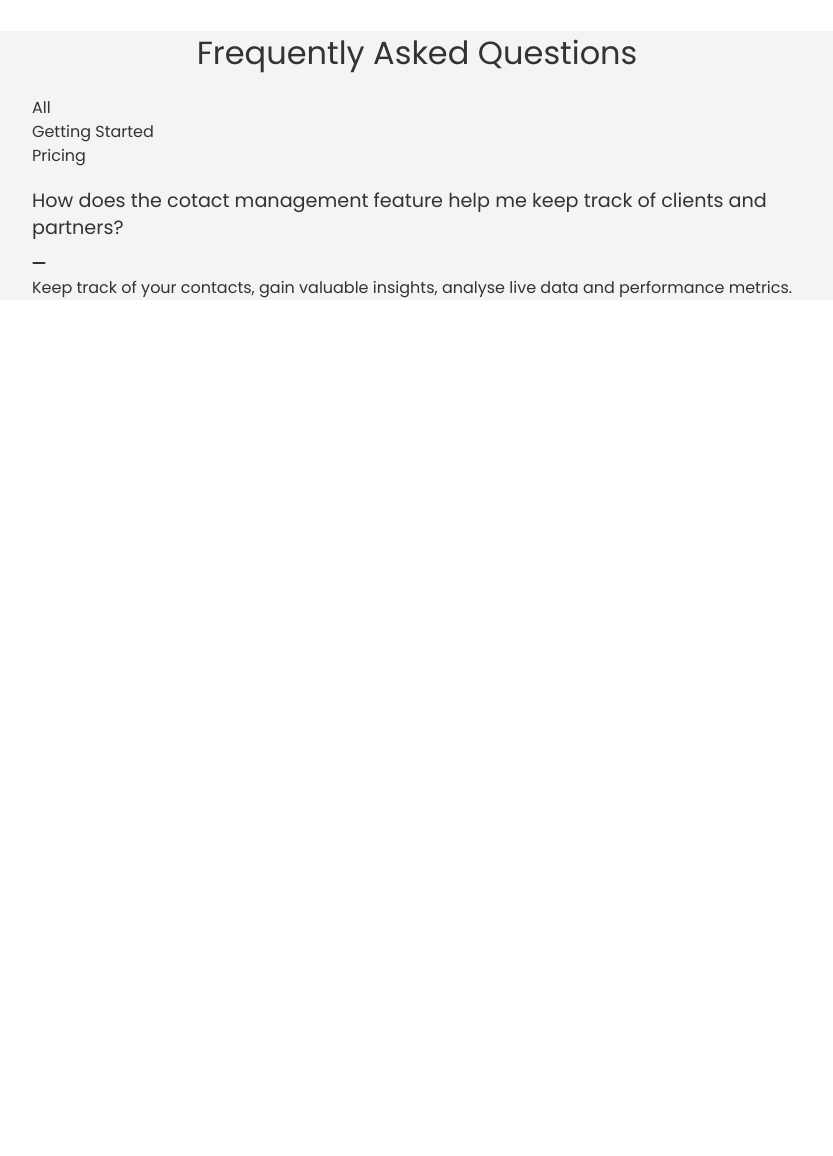
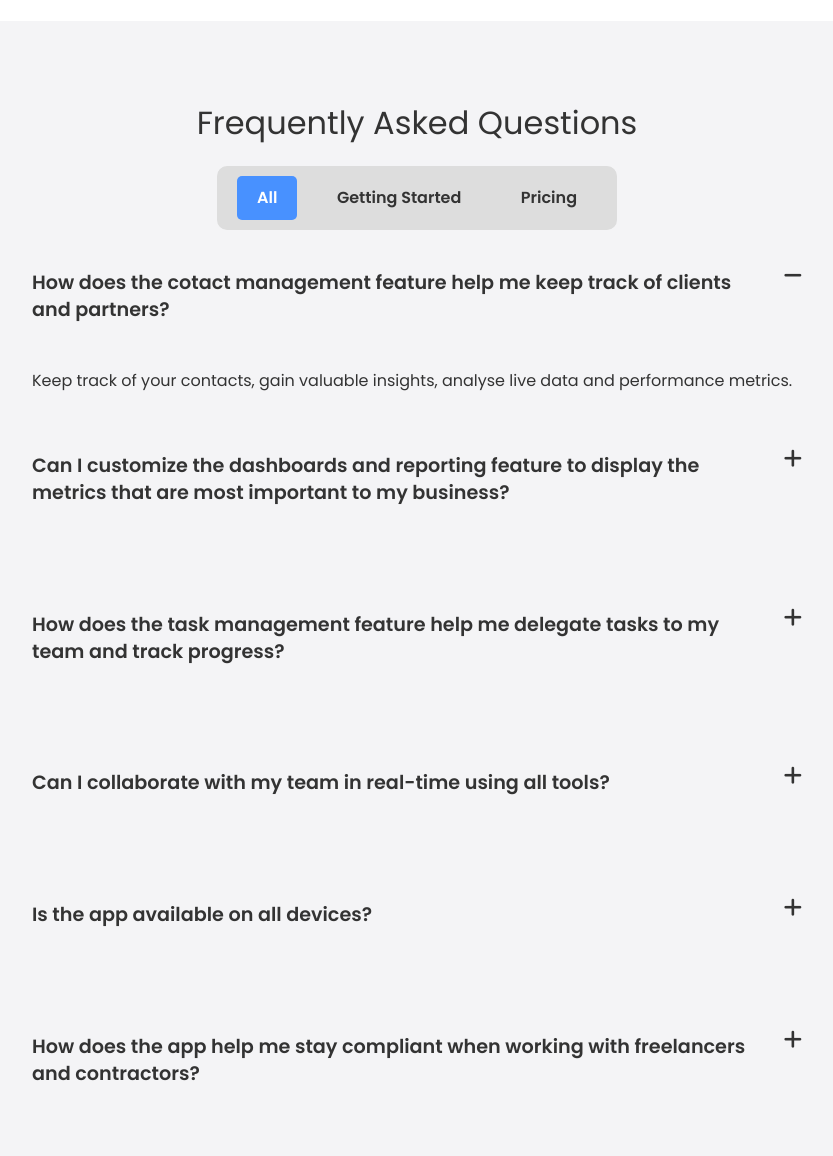
Before and after one commit to brje/CT70A9110-SDS-Front-end, a plain HTML site: page index.html in a window 1280 px wide. Shown: the part 2786-3942 px from the top of the page, without its empty margins (223-1056 px from the left). Before the commit the page ends 3086 px from the top, so only its background shows below. Drawn offline with Linux system fonts and the light colour scheme; files whose address does not match are found by name.

Commit message:
css: faq styling

```diff
--- a/css/style.css
+++ b/css/style.css
@@ -158,6 +158,67 @@ hero .hero-text {
     margin: 30px 0;
 }
 
+/* FAQ */
+
+.faq {
+    padding: 40px 0;
+}
+
+.faq .faq-group {
+    border-bottom: 1px bottom #ccc;
+    padding-bottom: 20px;
+}
+
+.faq .faq-group .faq-group-header {
+    padding: 20px 0;
+    margin-bottom: 15px;
+    position: relative;
+}
+.faq .faq-group .faq-group-header h4 {
+    font-weight: 600;
+    width: 95%;
+}
+
+.faq .faq-group .faq-group-header i {
+    position: absolute;
+    right: 0;
+    top: 35px;
+    font-size: 1.3rem;
+    cursor: pointer;
+}
+
+.faq .faq-group .faq-group-body {
+    display: none;
+}
+
+.faq .faq-group .faq-group-body.open {
+    display: block;
+}
+
+.faq ul.faq-menu {
+    max-width: 400px;
+    margin: auto;
+    display: flex;
+    justify-content: space-between;
+    align-items: center;
+    background: #ddd;
+    padding: 10px 20px;
+    border-radius: 10px;
+    font-weight: 600;
+    cursor: pointer;
+}
+
+.faq ul.faq-menu li {
+    padding: 10px 20px;
+    border-radius: 5px;
+    text-align: center;
+}
+
+.faq ul.faq-menu li.active {
+    background: var(--primary-color);
+    color:#fff;
+}
+
 /* Utility Classes */
 .container {
     max-width: 1110px;
--- a/index.html
+++ b/index.html
@@ -229,6 +229,70 @@
                         </p>
                     </div>
                 </div>
+                <div class="faq-group">
+                    <div class="faq-group-header">
+                      <h4 class="text-md">
+                        Can I customize the dashboards and reporting feature to display
+                        the metrics that are most important to my business?
+                      </h4>
+                      <i class="fas fa-plus"></i>
+                    </div>
+                    <div class="faq-group-body">
+                      <p>
+                        Lorem, ipsum dolor sit amet consectetur adipisicing elit. Ad culpa enim blanditiis rem ipsum aliquam, unde iste fugit praesentium eos?
+                      </p>
+                    </div>
+                  </div>
+                  <div class="faq-group">
+                    <div class="faq-group-header">
+                      <h4 class="text-md">
+                        How does the task management feature help me delegate tasks to my team and track progress?
+                      </h4>
+                      <i class="fas fa-plus"></i>
+                    </div>
+                    <div class="faq-group-body">
+                      <p>
+                        Lorem ipsum dolor sit amet, consectetur adipisicing elit. Incidunt, a! Quaerat, voluptatum. Animi molestias ex quasi explicabo minima perferendis commodi.
+                      </p>
+                    </div>
+                  </div>
+                  <div class="faq-group">
+                    <div class="faq-group-header">
+                      <h4 class="text-md">
+                        Can I collaborate with my team in real-time using all tools?
+                      </h4>
+                      <i class="fas fa-plus"></i>
+                    </div>
+                    <div class="faq-group-body">
+                      <p>
+                        Lorem, ipsum dolor sit amet consectetur adipisicing elit. Obcaecati doloremque assumenda aut dolorem recusandae quibusdam aliquid. Repellat animi quam vitae.
+                      </p>
+                    </div>
+                  </div>
+                  <div class="faq-group">
+                    <div class="faq-group-header">
+                      <h4 class="text-md">Is the app available on all devices?</h4>
+                      <i class="fas fa-plus"></i>
+                    </div>
+                    <div class="faq-group-body">
+                      <p>
+                        Lorem, ipsum dolor sit amet consectetur adipisicing elit. Obcaecati doloremque assumenda aut dolorem recusandae quibusdam aliquid. Repellat animi quam vitae.
+                      </p>
+                    </div>
+                  </div>
+                  <div class="faq-group">
+                    <div class="faq-group-header">
+                      <h4 class="text-md">
+                        How does the app help me stay compliant when working with freelancers and contractors?
+                      </h4>
+                      <i class="fas fa-plus"></i>
+                    </div>
+                    <div class="faq-group-body">
+                      <p>
+                        Lorem, ipsum dolor sit amet consectetur adipisicing elit. Obcaecati doloremque assumenda aut dolorem recusandae quibusdam aliquid. Repellat animi quam vitae.
+                      </p>
+                    </div>
+                  </div>
             </div>
         </div>
      </section>
```
